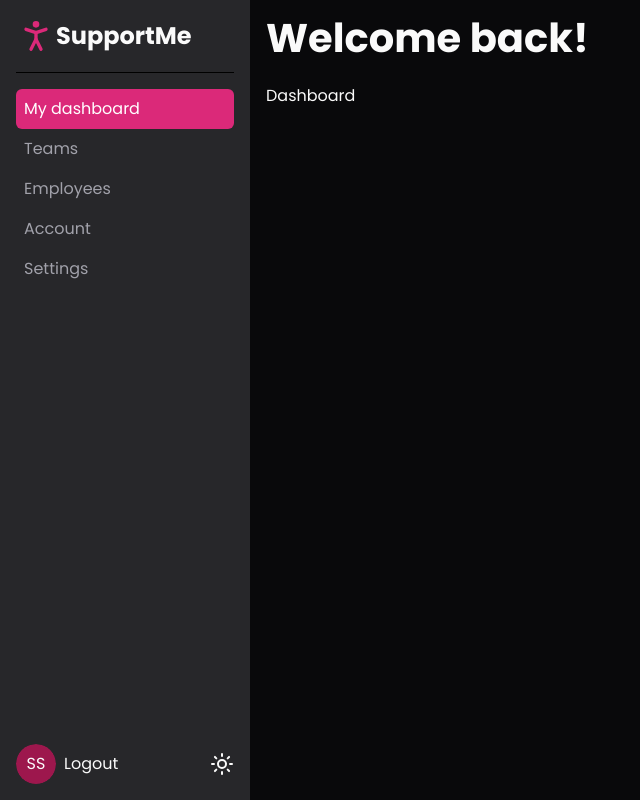
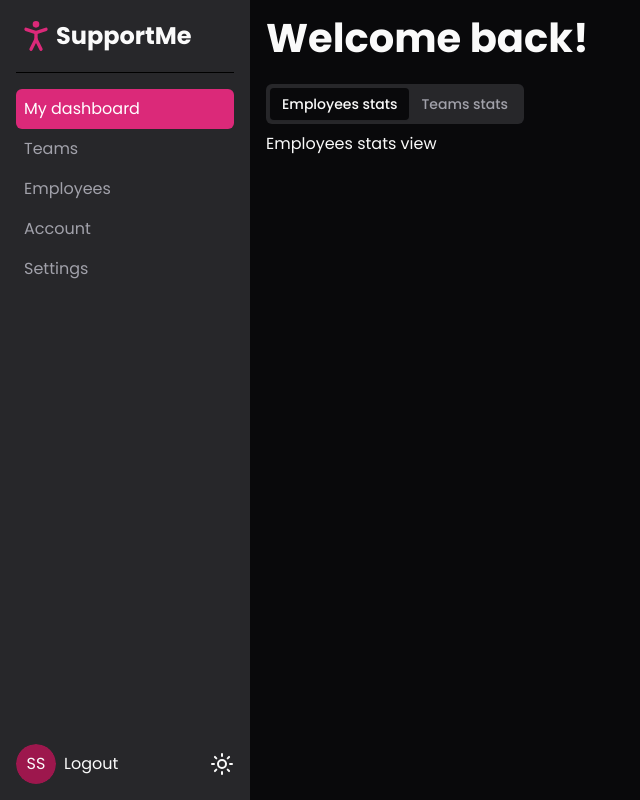
Before and after one commit to StarkovSergey/supporting-service, a Next.js app: page /dashboard in a window 1280 px wide. Shown: the whole page, without its empty margins (0-640 px from the left). Built offline with nearby package versions, Linux system fonts and the light colour scheme.

Commit message:
add employees and teams stats tabs

```diff
--- a/app/dashboard/page.tsx
+++ b/app/dashboard/page.tsx
@@ -1,7 +1,14 @@
+import { Tabs, TabsContent, TabsList, TabsTrigger } from '@/components/ui/tabs'
+
 export default function DashboardPage() {
   return (
-    <div>
-      <p>Dashboard </p>
-    </div>
+    <Tabs defaultValue="employees">
+      <TabsList>
+        <TabsTrigger value="employees">Employees stats</TabsTrigger>
+        <TabsTrigger value="teams">Teams stats</TabsTrigger>
+      </TabsList>
+      <TabsContent value="employees">Employees stats view</TabsContent>
+      <TabsContent value="teams">Teams stats view</TabsContent>
+    </Tabs>
   )
 }
--- /dev/null
+++ b/components/ui/tabs.tsx
@@ -0,0 +1,55 @@
+"use client"
+
+import * as React from "react"
+import * as TabsPrimitive from "@radix-ui/react-tabs"
+
+import { cn } from "@/lib/utils"
+
+const Tabs = TabsPrimitive.Root
+
+const TabsList = React.forwardRef<
+  React.ElementRef<typeof TabsPrimitive.List>,
+  React.ComponentPropsWithoutRef<typeof TabsPrimitive.List>
+>(({ className, ...props }, ref) => (
+  <TabsPrimitive.List
+    ref={ref}
+    className={cn(
+      "inline-flex h-10 items-center justify-center rounded-md bg-muted p-1 text-muted-foreground",
+      className
+    )}
+    {...props}
+  />
+))
+TabsList.displayName = TabsPrimitive.List.displayName
+
+const TabsTrigger = React.forwardRef<
+  React.ElementRef<typeof TabsPrimitive.Trigger>,
+  React.ComponentPropsWithoutRef<typeof TabsPrimitive.Trigger>
+>(({ className, ...props }, ref) => (
+  <TabsPrimitive.Trigger
+    ref={ref}
+    className={cn(
+      "inline-flex items-center justify-center whitespace-nowrap rounded-sm px-3 py-1.5 text-sm font-medium ring-offset-background transition-all focus-visible:outline-none focus-visible:ring-2 focus-visible:ring-ring focus-visible:ring-offset-2 disabled:pointer-events-none disabled:opacity-50 data-[state=active]:bg-background data-[state=active]:text-foreground data-[state=active]:shadow-sm",
+      className
+    )}
+    {...props}
+  />
+))
+TabsTrigger.displayName = TabsPrimitive.Trigger.displayName
+
+const TabsContent = React.forwardRef<
+  React.ElementRef<typeof TabsPrimitive.Content>,
+  React.ComponentPropsWithoutRef<typeof TabsPrimitive.Content>
+>(({ className, ...props }, ref) => (
+  <TabsPrimitive.Content
+    ref={ref}
+    className={cn(
+      "mt-2 ring-offset-background focus-visible:outline-none focus-visible:ring-2 focus-visible:ring-ring focus-visible:ring-offset-2",
+      className
+    )}
+    {...props}
+  />
+))
+TabsContent.displayName = TabsPrimitive.Content.displayName
+
+export { Tabs, TabsList, TabsTrigger, TabsContent }
--- a/package.json
+++ b/package.json
@@ -17,6 +17,7 @@
     "@radix-ui/react-popover": "^1.1.1",
     "@radix-ui/react-select": "^2.1.1",
     "@radix-ui/react-slot": "^1.1.0",
+    "@radix-ui/react-tabs": "^1.1.0",
     "@radix-ui/react-tooltip": "^1.1.2",
     "class-variance-authority": "^0.7.0",
     "clsx": "^2.1.1",
```
Also changed, not shown: 1 other file (tests, documents, lock files or other folders).
